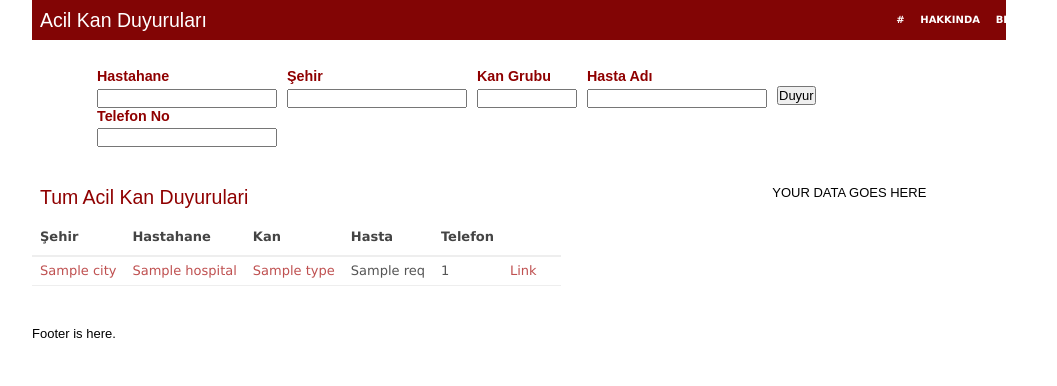
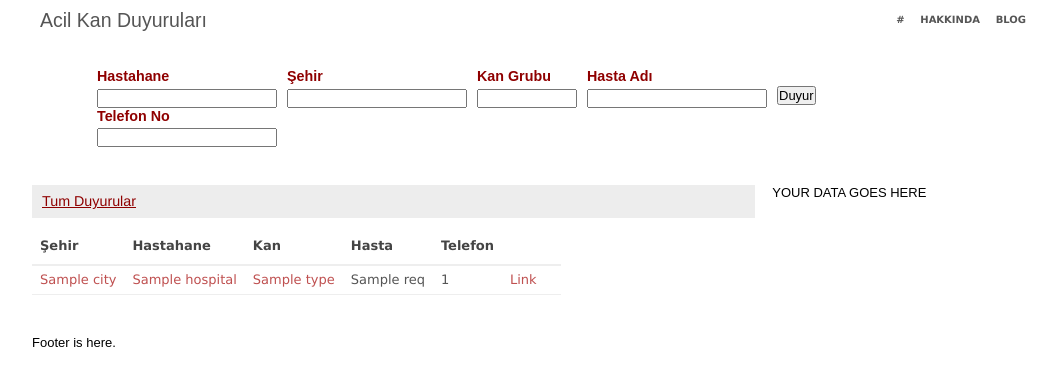
Before and after one commit to turker/acilkan, a Python web app: template templates/index.html in a window 1280 px wide. Shown: the top 386 px of the page, without its empty margins (121-1178 px from the left). Run offline with Jinja, Linux system fonts and the light colour scheme; the template is opened without the code that fills it: most values are stand-ins (such as "Sample title", 1, 10 or a date in 2020).

Commit message:
added navigation bar for results

```diff
--- a/static/stylesheets/screen.css
+++ b/static/stylesheets/screen.css
@@ -5,12 +5,12 @@
 /* Header
 -------------------------------------------------------------- */
 
-#header { background: #820505 no-repeat; padding: 8px;}
-#header h1 a {color: #fff; font-size: 1.5em; text-decoration: none;}
+#header { /*background: #820505 no-repeat;*/ padding: 8px;}
+#header h1 a {color: #555; font-size: 1.5em; text-decoration: none;}
 
 ul#menu {
 	margin:0 10em 0 0;
-       	padding:3px;
+	padding:3px;
 	position:absolute;
 	right:0px;
 }
@@ -20,7 +20,7 @@ ul#menu li {
 }
 ul#menu li a {
 	text-decoration:none;
-	color:#fff;
+	color:#555;
 	font-family:Verdana, Arial, Helvetica, sans-serif;
 	font-size:10px;
 	font-weight:bold;
@@ -30,6 +30,31 @@ ul#menu li a.active, ul#menu li a:hover {
 	color:#211e1e;
 }
 
+/* Sub Nav Bar
+-------------------------------------------------------------- */
+#subnavbar {
+	background-color: #EDEDED;
+	margin: 0px 0px 10px 0px;
+	padding: 10px;
+}
+
+#subnavbar a {
+	font-family: "Helvetica";
+	font-size: 1.1em;
+	color: #8F0000;
+}
+
+#subnavbar ul {
+	background-color: #EDEDED;
+
+}
+
+#subnavbar ul li {
+	float: left;
+	display: inline;
+	position:relative;
+	margin-right: 10px;
+}
 
 /* Body
 -------------------------------------------------------------- */
@@ -88,9 +113,9 @@ input:focus {
 /* Posts
 ----------------------------------------------------------*/
 .posts h2 {
-    padding: 0px 0px 10px 8px;
+    padding: 5px 0 5px 8px;
     color: #8F0000;
-    font-size: 1.5em;
+    font-size: 1.1em;
 }
 
 
@@ -108,6 +133,7 @@ input:focus {
 	border-collapse: collapse;
 	text-align: left;
 	margin: 0px 0px 40px 0;
+	float: left;
 }
 #results th
 {
--- a/templates/index.html
+++ b/templates/index.html
@@ -49,11 +49,13 @@
 
         <div class="yui-ge">
             <div class="yui-u first">
-                <div class="posts">
+				<div class="posts">
 		    <!-- NO FILTER-->
                      {% if not filter_byhospital %}
                         {% if not filter_byblood %}
-                            <h2>Tum Acil Kan Duyurulari</h2>
+						<div id="subnavbar">
+								<pre><a href=".">Tum Duyurular</a></pre>
+						</div>
                         <table id="results" class="main" cellspacing="0">
 	  		      <thead>
 				    <tr>
@@ -90,8 +92,9 @@
 			{% if not filter_byblood %}
                             {% if not hospital_city %}
 				    {% if hospital_name %}
-
-                              <h2>Acil Kan Duyurulari ( {{ hospital_name }} Hastahanesi )</h2>
+					<div id="subnavbar">
+						<pre><a href=".">Tum Duyurular</a> | <a href="{{curr_url}}">{{ hospital_name }} Hastahanesi</a></pre>
+					</div>
                         <table id="results" class="main" cellspacing="0">
 	  		      <thead>
 				    <tr>
@@ -110,7 +113,7 @@
                                   <tr id="request">
 					<td class="city"><a href="{{curr_url}}&city={{ r.hospital.city|escape }}">{{ r.hospital.city|escape }}</a></td>
 					<td class="name">{{r.hospital.name|escape}}</td>
-					<td class="type"><a href="{{curr_url}}&bloodtype={{ r.blood.type|escape }}">{{ r.blood.type|escape }}</a></td>
+					<td class="type"><a href="{{curr_url}}&bloodtype={{ r.blood.key|escape }}">{{ r.blood.type|escape }}</a></td>
 					<td class="patient">{{ r.patient_name|escape }}</td>
 					<td class="contact">{{ r.phone_number|escape}}</td>
 					<td class="extra">extra extra extra</td>
@@ -125,7 +128,10 @@
 
                         {% if hospital_city %}
                             {% if hospital_name %}
-                                <h2>Acil Kan Duyurulari ( {{ hospital_city }} {{ hospital_name }} Hastahanesi )</h2>
+								<div id="subnavbar">
+									<pre><a href=".">Tum Duyurular</a> | <a href="./?city={{hospital_city}}">{{hospital_city}}</a> | <a href="./?hospital={{hospital_name}}">{{ hospital_name }} Hastahanesi</a></pre>
+								</div>
+
                         <table id="results" class="main" cellspacing="0">
 	  		      <thead>
 				    <tr>
@@ -158,7 +164,9 @@
 
                          {% if not hospital_name %}
                             {% if hospital_city %}
-                                <h2>Acil Kan Duyurulari ( {{ hospital_city }} )</h2>
+							<div id="subnavbar">
+								<pre><a href=".">Tum Duyurular</a> | <a href="./?city={{hospital_city}}">{{hospital_city}}</a></pre>
+							</div>
                                 <table id="results" class="main" cellspacing="0">
 	  		      <thead>
 				    <tr>
@@ -195,7 +203,9 @@
 
                      {% if filter_byblood %}
                         {% if not filter_byhospital %}
-                              <h2>Acil Kan Duyurulari ( {{ bloods.type }} Kan Grubu )</h2>
+								<div id="subnavbar">
+									<pre><a href=".">Tum Duyurular</a> | <a href="./?bloodtype={{bloods.key}}">{{bloods.type}} Kan Grubu</a></pre>
+								</div>
 			      <table id="results" class="main">
 		  		      <thead>
 					    <tr>
@@ -230,8 +240,10 @@
 				{% if filter_byblood %}
 				    {% if not hospital_city %}
 					    {% if hospital_name %}
+							<div id="subnavbar">
+								<pre><a href=".">Tum Duyurular</a> | <a href="./?hospital={{hospital_name}}">{{hospital_name}} Hastahanesi</a> | <a href="./?bloodtype={{bloods.key}}">{{bloods.type}} Kan Grubu</a></pre>
+							</div>
 
-					    <h2>Acil Kan Duyurulari ( {{ hospital_name }} Hastahanesi {{bloods.type}} Kan Grubu )</h2>
 				<table id="results" class="main" cellspacing="0">
 				      <thead>
 					    <tr>
@@ -262,8 +274,10 @@
 
                 {% if hospital_city %}
 					    {% if not hospital_name %}
+							<div id="subnavbar">
+								<pre><a href=".">Tum Duyurular</a> | <a href="./?city={{hospital_city}}">{{hospital_city}}</a> | <a href="./?bloodtype={{bloods.key}}">{{bloods.type}} Kan Grubu</a></pre>
+							</div>
 
-					    <h2>Acil Kan Duyurulari ( {{ hospital_city }} {{bloods.type}} Kan Grubu )</h2>
 				<table id="results" class="main" cellspacing="0">
 				      <thead>
 					    <tr>
@@ -293,8 +307,10 @@
 				{% endif %}
                   {% if hospital_city %}
 					    {% if hospital_name %}
+							<div id="subnavbar">
+								<pre><a href=".">Tum Duyurular</a> | <a href="./?city={{hospital_city}}">{{hospital_city}}</a> | <a href="./?hospital={{hospital_name}}">{{hospital_name}} Hastahanesi</a> | <a href="./?bloodtype={{bloods.key}}">{{bloods.type}} Kan Grubu</a></pre>
+							</div>
 
-                        <h2>Acil Kan Duyurulari ( {{ hospital_city }} {{hospital_name}} Hastahanesi {{bloods.type}} Kan Grubu )</h2>
 				<table id="results" class="main" cellspacing="0">
 				      <thead>
 					    <tr>
```
